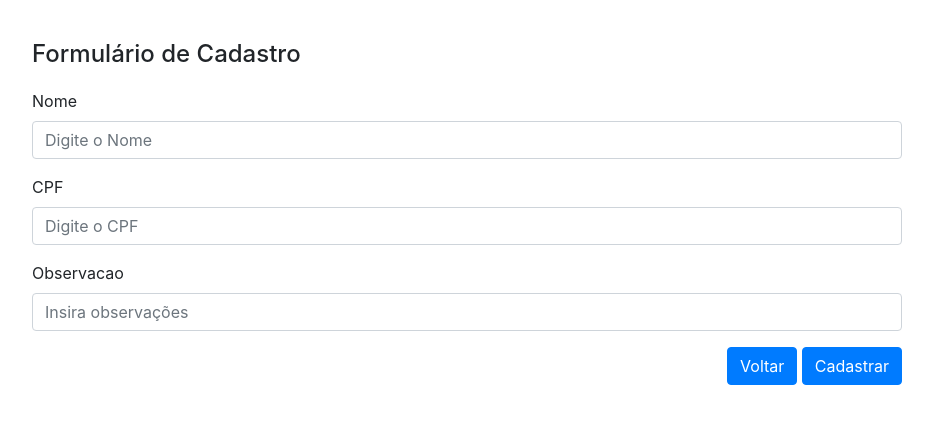
After one commit to lavsqueiroz/CRUD_Clientes, a PHP site: page /cadastroCliente.php in a window 1280 px wide. The commit adds this page. Shown: the top 424 px of the page, without its empty margins (173-1106 px from the left). Run offline with PHP 8.4, Linux system fonts and the light colour scheme.

Commit message:
Implementando interface formulario de cadastro

```diff
--- /dev/null
+++ b/cadastroCliente.php
@@ -0,0 +1,51 @@
+<!DOCTYPE html>
+<html lang="en">
+<head>
+    <meta charset="UTF-8">
+    <meta http-equiv="X-UA-Compatible" content="IE=edge">
+    <meta name="viewport" content="width=device-width, initial-scale=1.0">
+    <link rel="stylesheet" href="https://stackpath.bootstrapcdn.com/bootstrap/4.3.1/css/bootstrap.min.css" integrity="sha384-ggOyR0iXCbMQv3Xipma34MD+dH/1fQ784/j6cY/iJTQUOhcWr7x9JvoRxT2MZw1T" crossorigin="anonymous">
+    <title>Document</title>
+</head>
+<body>
+
+    <script src="https://code.jquery.com/jquery-3.3.1.slim.min.js" integrity="sha384-q8i/X+965DzO0rT7abK41JStQIAqVgRVzpbzo5smXKp4YfRvH+8abtTE1Pi6jizo" crossorigin="anonymous"></script>
+    <script src="https://cdnjs.cloudflare.com/ajax/libs/popper.js/1.14.7/umd/popper.min.js" integrity="sha384-UO2eT0CpHqdSJQ6hJty5KVphtPhzWj9WO1clHTMGa3JDZwrnQq4sF86dIHNDz0W1" crossorigin="anonymous"></script>
+    <script src="https://stackpath.bootstrapcdn.com/bootstrap/4.3.1/js/bootstrap.min.js" integrity="sha384-JjSmVgyd0p3pXB1rRibZUAYoIIy6OrQ6VrjIEaFf/nJGzIxFDsf4x0xIM+B07jRM" crossorigin="anonymous"></script>
+
+    <style type="text/css">
+        #tamanhoContainer{
+            width:900px;
+        }
+    </style>
+
+    <div class="container" id="tamanhoContainer" style="margin-top: 40px">
+
+        <h4>Formulário de Cadastro </h4>
+
+
+        <form action="clienteInsert.php" method="post" style="margin-top: 20px">
+
+        <div class="form-group">
+            <label>Nome</label>
+            <input type="text" class="form-control" id="nome" autocomplete="off" name="nome" placeholder="Digite o Nome" required>
+        </div>
+        <div class="form-group">
+            <label>CPF</label>
+            <input type="text" class="form-control" id="cpf" autocomplete="off" name="cpf" placeholder="Digite o CPF" required>
+        </div>
+        <div class="form-group">
+            <label>Observacao</label>
+            <input type="text" class="form-control" id="obs" autocomplete="off" name="obs" placeholder="Insira observações" required>
+        </div>
+
+        <div style="text-align: right">
+        <a href="index.php" role="button" class="btn btn-primary botao">Voltar</a>
+        <button type="submit" id="botao" class="btn btn-primary botao">Cadastrar</button>
+        </div>
+        </form>
+
+    </div>
+
+</body>
+</html>
--- a/index.php
+++ b/index.php
@@ -49,7 +49,7 @@
 
             <!-- O botão faz referencia ao arquivo que controla o CRUD  -->
             <div class="botao" id="botao">
-            <a href="cadastroCliente.php" class="btn btn-outline-primary button">Adicionar</a>
+            <a href="cadastroCliente.php" class="btn btn-outline-primary button">Cadastrar</a>
             </div>
         </div>
         </div>
```
